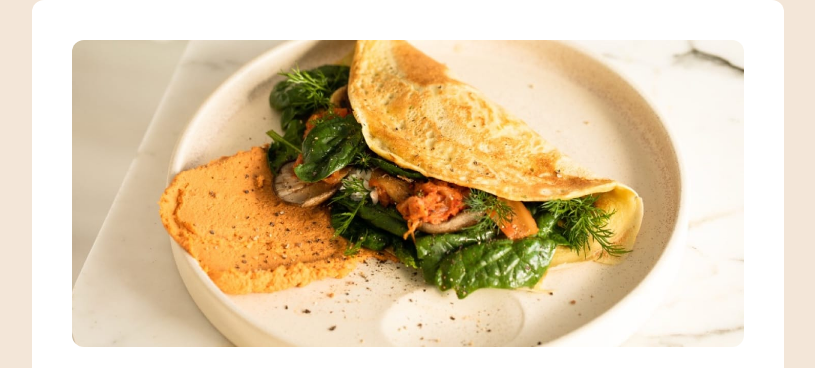
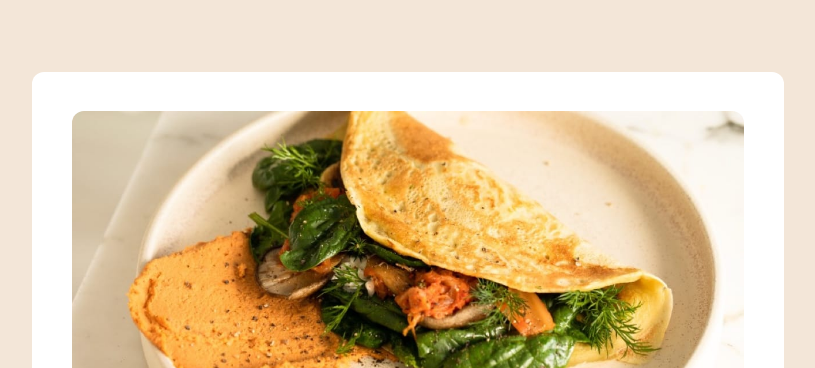
Before and after one commit to jjdavenport/recipe-page-main, a plain HTML site: page index.html in a window 1280 px wide. Shown: the top 368 px of the page, without its empty margins (232-1047 px from the left). Drawn offline with Linux system fonts and the light colour scheme.

Commit message:
sizing adjustment

```diff
--- a/style.css
+++ b/style.css
@@ -24,15 +24,16 @@ body {
     display: grid;
     grid-template-rows: 10fr auto;
     place-items: center;
-    height: 100vh;
-    width: 100vw;
+    height: 100%;
+    width: 100%;
+    height: 1955px;
     background-color: var(--container-background-color);
-    overflow: auto;
 }
 
 main {
     max-width: 700px;
     width: 90%;
+    height: 90%;
     display: grid;
     grid-template-rows: auto 0.1fr auto auto auto;
     padding: 2%;
```
